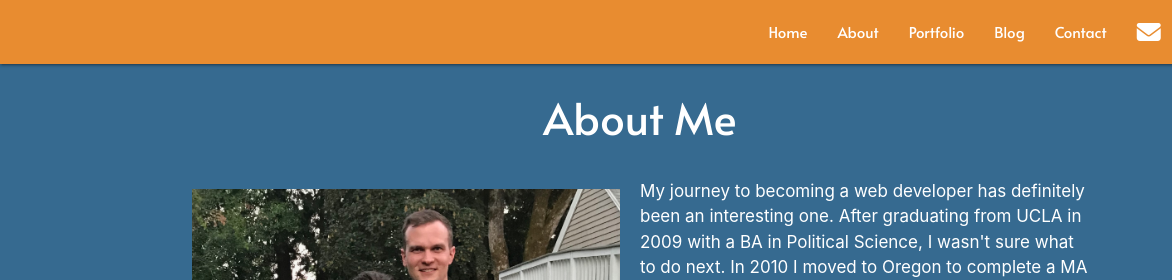
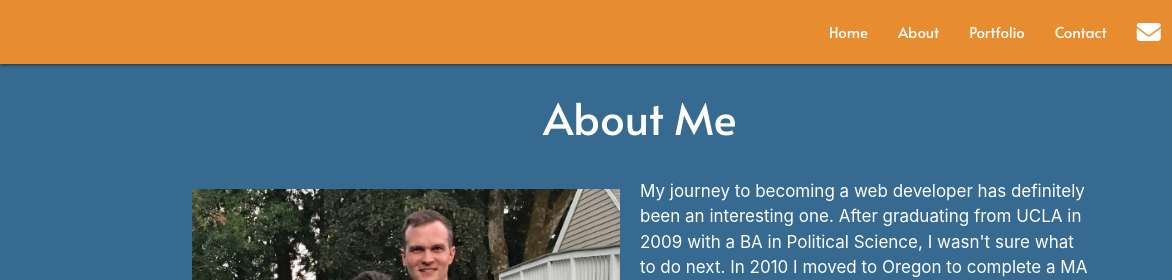
Before and after one commit to jaredbucko/portfolio-materialize, a plain HTML site: page about.html in a window 1280 px wide. Shown: the top 280 px of the page, 0-1172 px from the left. Drawn offline with Linux system fonts and the light colour scheme.

Commit message:
navbar update

```diff
--- a/about.html
+++ b/about.html
@@ -27,7 +27,7 @@
         <li><a href="index.html">Home</a></li>
         <li><a href="about.html">About</a></li>
         <li><a href="portfolio.html">Portfolio</a></li>
-        <li><a href="blog.html">Blog</a></li>
+        <!-- <li><a href="blog.html">Blog</a></li> -->
         <li><a href="contact.html">Contact</a></li>
         <li><a href="" class="text-center"><i class="fas fa-envelope"></i></a></li>
         <li><a href="https://www.linkedin.com/in/jaredbucko" target="_blank" class="text-center"><i class="fab fa-linkedin"></i></a></li>
```
Also changed, not shown: contact.html (+1 -1 lines).
